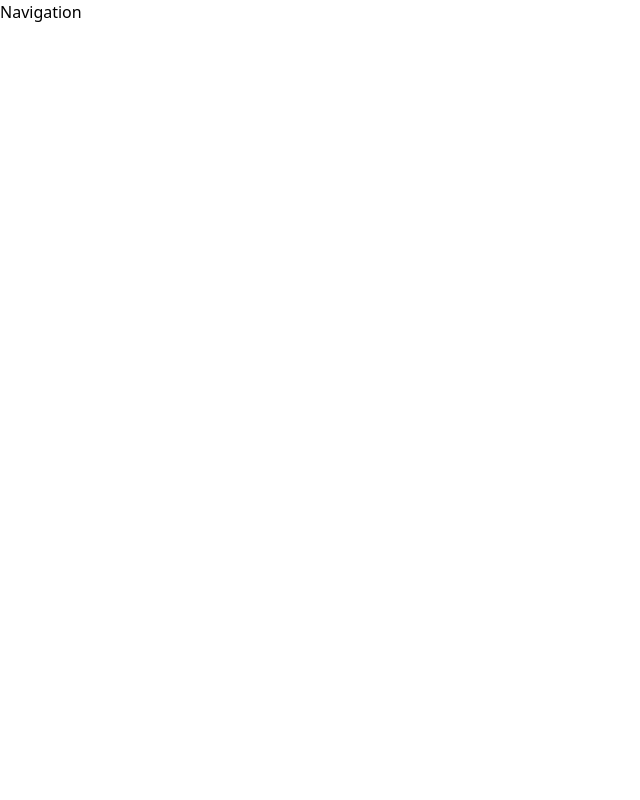
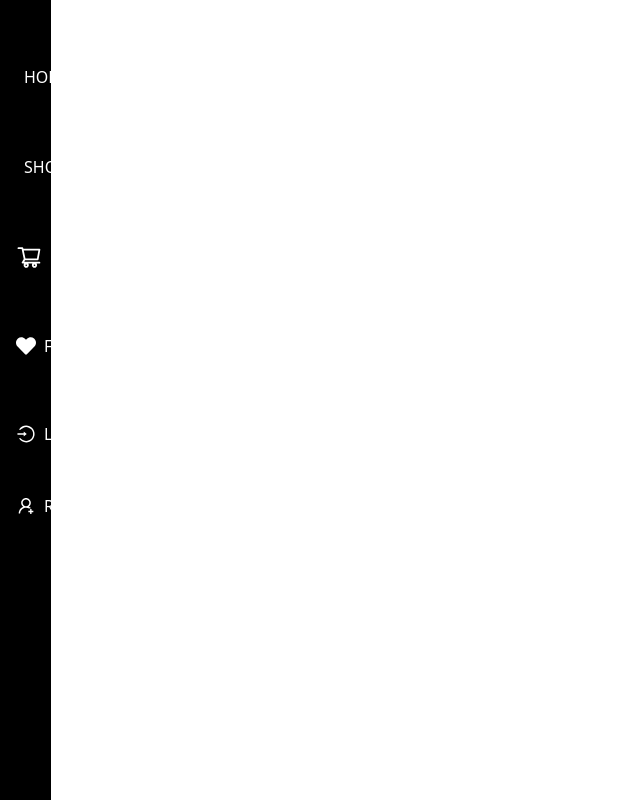
Before and after one commit to aksharma-7/mern-ecommerce-store, a React (Vite) app in the folder frontend/: page / in a window 1280 px wide. Shown: the whole page, without its empty margins (0-640 px from the left). Built offline with nearby package versions, Linux system fonts and the light colour scheme.

Commit message:
Added side bar navigation

```diff
--- a/frontend/src/pages/Auth/Navigation.jsx
+++ b/frontend/src/pages/Auth/Navigation.jsx
@@ -1,7 +1,98 @@
-import React from "react";
+import { useState } from "react";
+import {
+  AiOutlineHome,
+  AiOutlineShopping,
+  AiOutlineLogin,
+  AiOutlineUserAdd,
+  AiOutlineShoppingCart,
+} from "react-icons/ai";
+import { FaHeart } from "react-icons/fa";
+import { Link } from "react-router-dom";
+import "./Navigation.css";
 
 const Navigation = () => {
-  return <div>Navigation</div>;
+  const [dropdownOpen, setDropdownOpen] = useState(false);
+  const [showSideBar, setShowSideBar] = useState(false);
+
+  const toggleDropdown = () => {
+    setDropdownOpen(!dropdownOpen);
+  };
+
+  const toggleSidebar = () => {
+    setShowSideBar(!showSideBar);
+  };
+
+  const closeSidebar = () => {
+    setShowSideBar(false);
+  };
+
+  return (
+    <div
+      style={{ zIndex: 999 }}
+      className={`${
+        showSideBar ? "hidden" : "flex"
+      } xl:flex lg:flex md:hidden sm:hidden flex-col justify-between p-4 text-white bg-[#000] w-[4%] hover:w-[15%] h-[100vh]  fixed `}
+      id="navigation-container"
+    >
+      <div className="flex flex-col justify-center space-y-4">
+        <Link
+          to="/"
+          className="flex items-center transition-transform transform hover:translate-x-2"
+        >
+          <AiOutlineHome className="mr-2 mt-[3rem]" size={26} />
+          <span className="hidden nav-item-name mt-[3rem]">HOME</span>{" "}
+        </Link>
+
+        <Link
+          to="/shop"
+          className="flex items-center transition-transform transform hover:translate-x-2"
+        >
+          <AiOutlineShopping className="mr-2 mt-[3rem]" size={26} />
+          <span className="hidden nav-item-name mt-[3rem]">SHOP</span>{" "}
+        </Link>
+
+        <Link to="/cart" className="flex relative">
+          <div className="flex items-center transition-transform transform hover:translate-x-2">
+            <AiOutlineShoppingCart className="mt-[3rem] mr-2" size={26} />
+            <span className="hidden nav-item-name mt-[3rem]">Cart</span>{" "}
+          </div>
+        </Link>
+
+        <Link to="/favorite" className="flex relative">
+          <div className="flex justify-center items-center transition-transform transform hover:translate-x-2">
+            <FaHeart className="mt-[3rem] mr-2" size={20} />
+            <span className="hidden nav-item-name mt-[3rem]">
+              Favorite
+            </span>{" "}
+          </div>
+        </Link>
+
+        <ul>
+          <li>
+            <Link to="/login" className="flex relative">
+              <div className="flex justify-center items-center transition-transform transform hover:translate-x-2">
+                <AiOutlineLogin className="mt-[3rem] mr-2" size={20} />
+                <span className="hidden nav-item-name mt-[3rem]">
+                  Login
+                </span>{" "}
+              </div>
+            </Link>
+          </li>
+
+          <li>
+            <Link to="/register" className="flex relative">
+              <div className="flex justify-center items-center transition-transform transform hover:translate-x-2">
+                <AiOutlineUserAdd className="mt-[3rem] mr-2" size={20} />
+                <span className="hidden nav-item-name mt-[3rem]">
+                  Register
+                </span>{" "}
+              </div>
+            </Link>
+          </li>
+        </ul>
+      </div>
+    </div>
+  );
 };
 
 export default Navigation;
```
